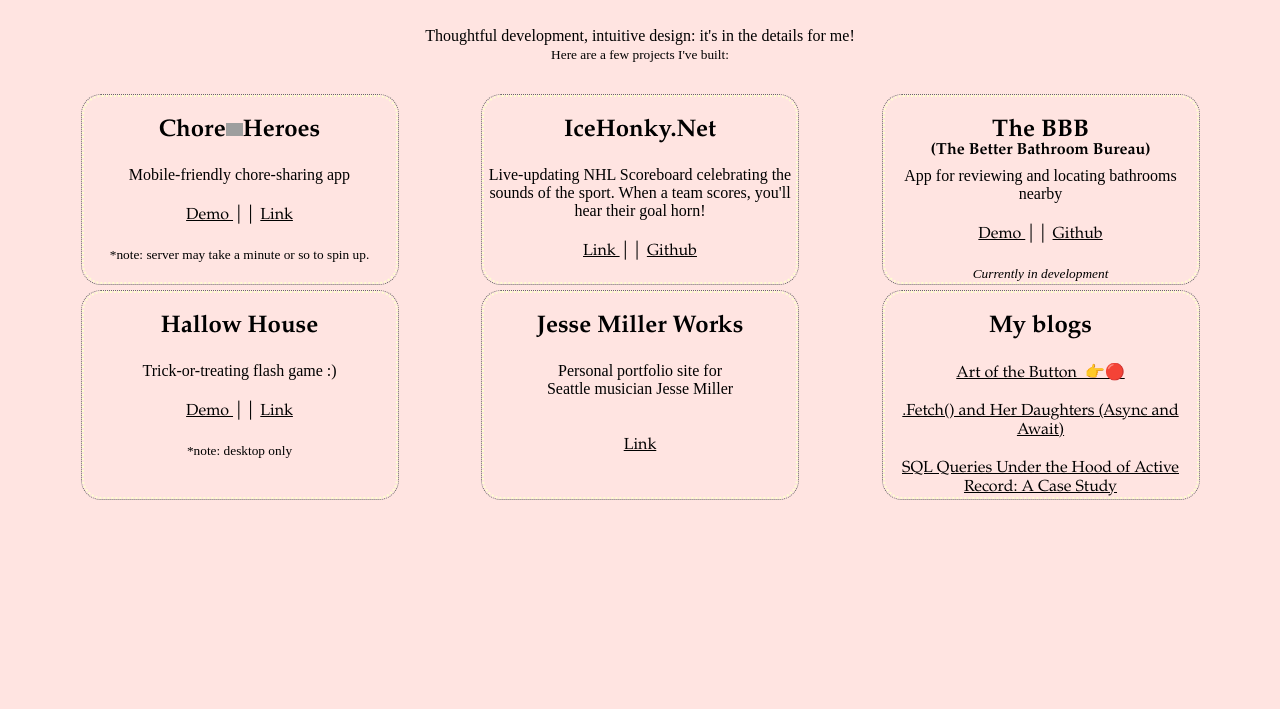
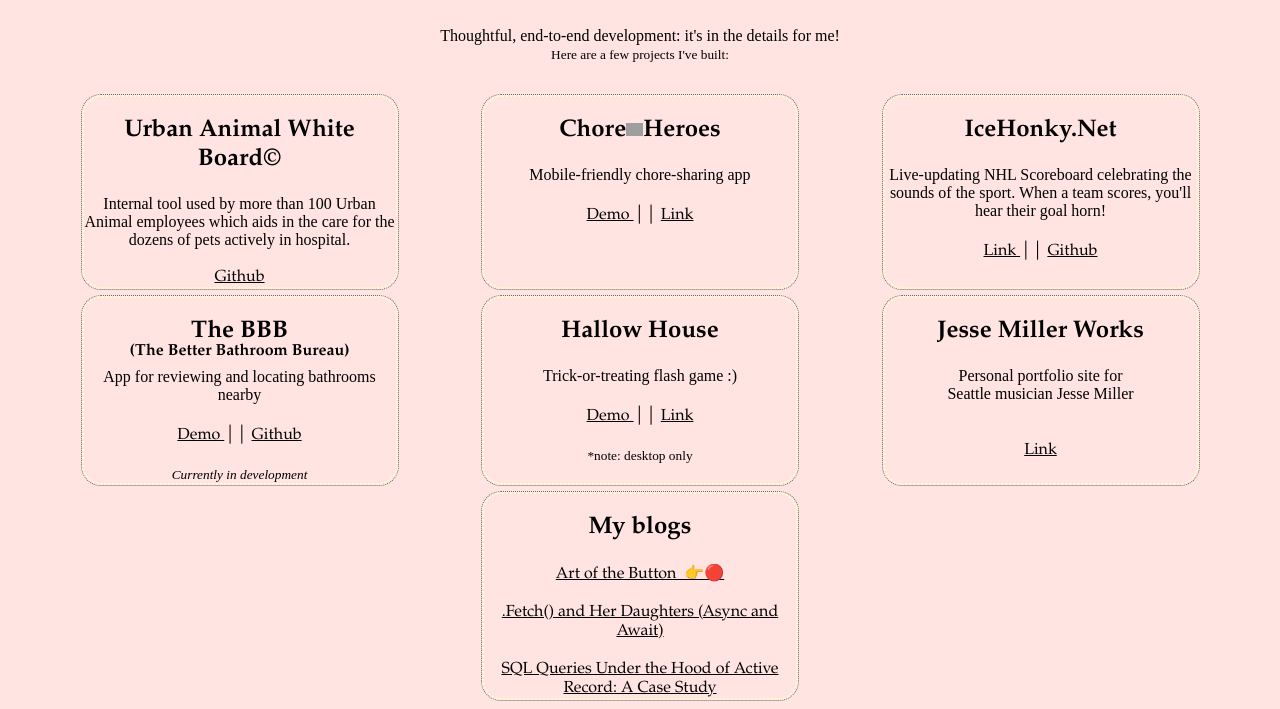
Before and after one commit to alexbriannaughton/lex-dot-com, a plain HTML site: page web.html in a window 1280 px wide. Shown: the part 185-894 px from the top of the page. Before the commit the page ends 816 px from the top, so only its background shows below. Drawn offline with Linux system fonts and the light colour scheme; grey boxes are pictures that could not be loaded; a script that the page names is missing.

Commit message:
whiteboard

```diff
--- a/style.css
+++ b/style.css
@@ -298,7 +298,7 @@ p {
     margin-top: -14px;
   }
 
-  #honky-details {
+  .p-web-details {
     margin-top: 17px;
   }
 
--- a/web.html
+++ b/web.html
@@ -24,7 +24,7 @@
     <h1 class="fade">web</h1>
     <div class="fade" id="web-p">
         <p>
-            Thoughtful development, intuitive design:
+            Thoughtful, end-to-end development:
 
             it's in the details for me!
         </p>
@@ -37,9 +37,27 @@
         <div class="black-outline">
             <div class="web-project-div">
                 <h2 align="center">
+                    Urban Animal White Board©
+                </h2>
+                <p>
+                    Internal tool used by more than 100 Urban Animal employees which aids in the care for the dozens of pets actively in hospital.
+                </p><br />
+                <div style="text-align: center;">
+                    <a href="https://github.com/alexbriannaughton/urban-animal-whiteboard-gas">
+                        Github
+                    </a>
+                </div>
+            </div>
+        </div>
+
+
+
+        <div class="black-outline">
+            <div class="web-project-div">
+                <h2 align="center">
                     Chore<img style="width: 17px;" src="https://i.imgur.com/ttUzh1D.png" />Heroes
                 </h2>
-                <p>
+                <p class="p-web-details">
                     Mobile-friendly chore-sharing app
                 </p><br />
                 <div style="text-align: center;">
@@ -50,8 +68,6 @@
                     <a class="proj-link" href="https://chore-chart-app.onrender.com/">Link
                     </a>
                 </div>
-                <br />
-                <p><small>*note: server may take a minute or so to spin up.</small></p>
             </div>
         </div>
 
@@ -62,7 +78,7 @@
                 <h2 align="center">
                     IceHonky.Net
                 </h2>
-                <p id="honky-details">
+                <p class="p-web-details">
                     Live-updating NHL Scoreboard celebrating the sounds of the sport. When a team scores, you'll hear their goal horn!</p><br />
                 <div style="text-align: center;">
                     <a class="proj-link" href="http://icehonky.net">
```
